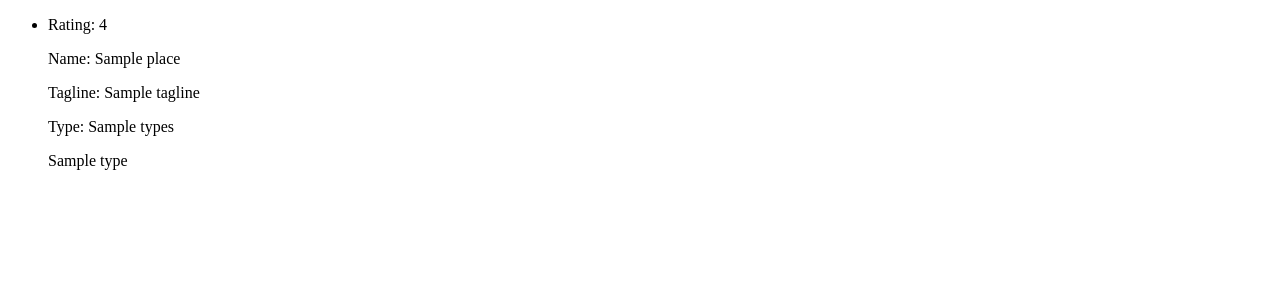
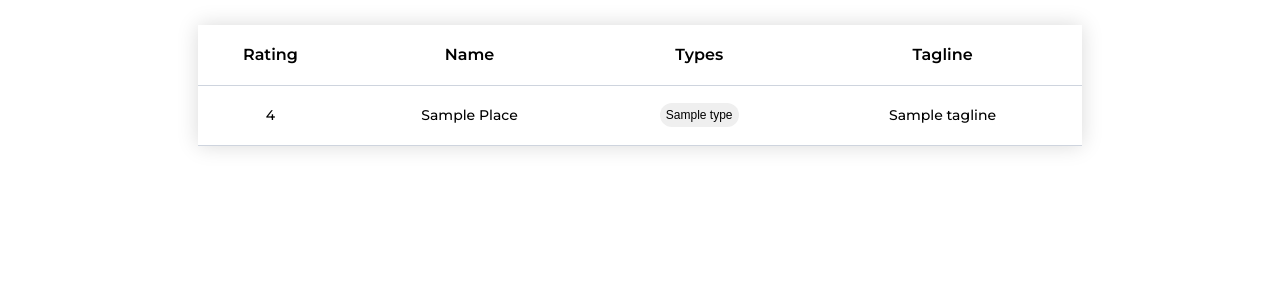
Before and after one commit to dbian17/blog, a Flask app: template src/webapp/api/templates/index.html in a window 1280 px wide. Shown: the top 300 px of the page. Run offline with Flask 3, Linux system fonts and the light colour scheme; the template is opened without the code that fills it: most values are stand-ins (such as "Sample title", 1, 10 or a date in 2020).

Commit message:
Add basic stylings to place table

```diff
--- a/src/webapp/api/controller.py
+++ b/src/webapp/api/controller.py
@@ -1,3 +1,6 @@
+# import sys
+# sys.path.insert(0, '/home/david/blog/src/webapp/')
+
 from flask import Flask
 from flask import render_template
 from flask import request
@@ -8,9 +11,15 @@ from api.service_client.dynamo import dynamo_service_client
 
 app = Flask(__name__)
 
+def display_name(place_name):
+    return place_name.replace("-", " ").title()
+
+app.jinja_env.globals.update(display_name = display_name)
+
 @app.route('/', methods=['GET'])
 def load_page():
     places = dynamo_service_client.get_places()
+    places.sort(key = lambda place: place.rating, reverse=True)
     return render_template('index.html', places=places)
 
 @app.route('/review', methods=['GET'])
--- /dev/null
+++ b/src/webapp/api/static/styles/place-list.css
@@ -0,0 +1,42 @@
+.place-list-table {
+    margin: 25px 0;
+    font-family: sans-serif;
+    width:70%;
+    box-shadow: 0 0 20px rgba(0, 0, 0, 0.15);
+    margin-left: auto;
+    margin-right: auto;
+    border-collapse: collapse;
+}
+
+.place-list-table th {
+    font-family: "Montserrat";
+    text-align: center;
+    font-weight:600;
+    font-optical-sizing: auto;
+    font-size: 16px
+
+}
+
+.place-list-table tr {
+    height: 60px;
+    border-bottom: 1px solid #ced4de;
+}
+
+.place-list-table tr:hover {
+    background-color: #ddd;
+}
+
+.place-list-table td {
+    font-family: "Montserrat";
+    text-align: center;
+    font-weight:500;
+    font-optical-sizing: auto;
+    font-size: 14px;
+}
+
+.place-list-item-type {
+    height: 24px;
+    border-radius: 100px;
+    font-size: 12px;
+    border: none;
+}
--- a/src/webapp/api/templates/index.html
+++ b/src/webapp/api/templates/index.html
@@ -1,11 +1,7 @@
 <!doctype html>
 <!-- var: places (list of Place objects) -->
 {% if places %}
-  <ul>{% for place in places %}
-    <li>
-      {% include 'place_list/place_list_item.html' %}
-    </li>
-  {% endfor %}</ul>
+  {% include 'place_list/place_list.html' %}
 {% else %}
   <h1>No Reviews</h1>
 {% endif %}
--- /dev/null
+++ b/src/webapp/api/templates/place_list/place_list.html
@@ -0,0 +1,18 @@
+<link rel="stylesheet" href="{{ url_for('static', filename='styles/place-list.css') }}">
+<style>
+    @import url('https://fonts.googleapis.com/css2?family=Montserrat:ital,wght@0,100..900;1,100..900&display=swap');
+</style>
+
+<table class="place-list-table">
+    <tr>
+        <th>Rating</th>
+        <th>Name</th>
+        <th>Types</th>
+        <th>Tagline</th>
+    </tr>
+    {% for place in places %}
+        <tr>
+        {% include 'place_list/place_list_item.html' %}
+        </tr>
+    {% endfor %}
+</table>
--- a/src/webapp/api/templates/place_list/place_list_item.html
+++ b/src/webapp/api/templates/place_list/place_list_item.html
@@ -1,14 +1,20 @@
 <!doctype html>
 <!-- var: place (Place Object) -->
 
-<p>Rating: {{place.rating}}</p>
-<p>Name: {{place.name}}</p>
-<p>Tagline: {{place.tagline}}</p>
+<td>{{place.rating}}</td>
 
-<p>Type: {{place.types}}</p>
+<td>{{display_name(place.name)}}</td>
 
-{% if place.types %}
-  {% for type in place.types %}
-      <p> {{type}} </p>
-  {% endfor %}
-{% endif %}
+<td>
+  {% if place.types %}
+    {% for type in place.types %}
+    <button class="place-list-item-type"> {{type}} </button>
+    {% endfor %}
+  {% endif %}
+</td>
+
+<td>
+  {% if place.tagline %}
+    {{place.tagline}}
+  {% endif %}
+</td>
--- a/src/webapp/api/view_model/place.py
+++ b/src/webapp/api/view_model/place.py
@@ -3,7 +3,7 @@ from decimal import Decimal
 
 class Place:
 
-    def __init__(self, name: str, rating: float = None, types: list[str] = None, review: str = None, tagline: str = None):
+    def __init__(self, name: str, rating: float = 0, types: list[str] = None, review: str = None, tagline: str = None):
         self.name = name.lower().replace(" ", "-")
 
         if rating:
```
